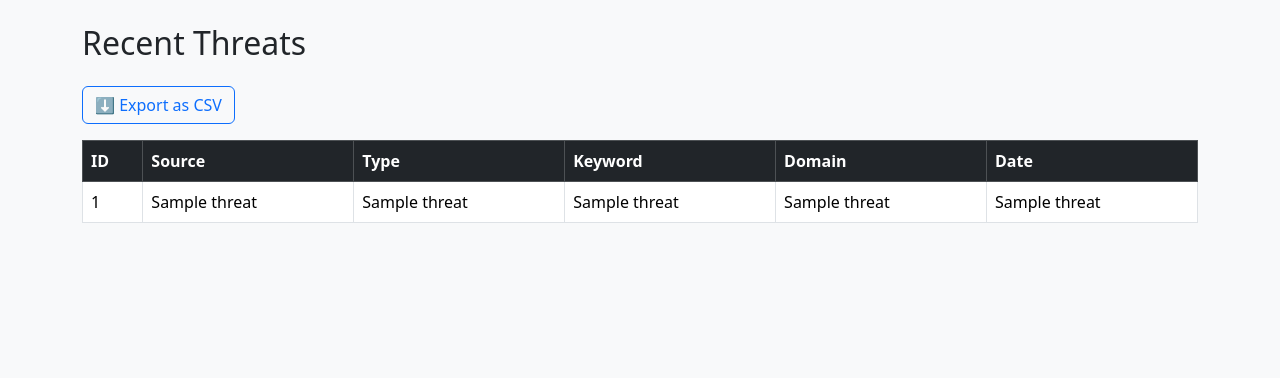
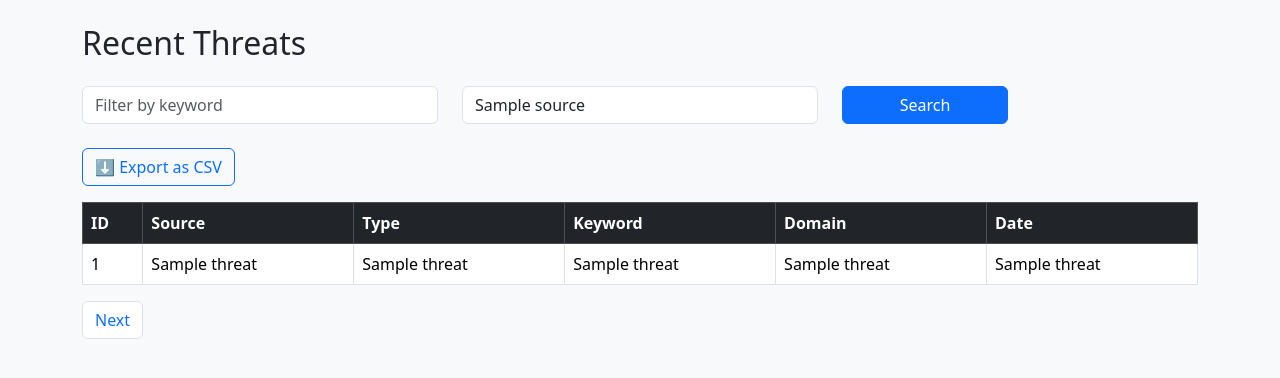
Before and after one commit to SirDaniel001/osint-threat-intel, a Flask app: template dashboard/templates/threats.html in a window 1280 px wide. Shown: the part 56-434 px from the top of the page. Run offline with Flask 3, Linux system fonts and the light colour scheme; the template is opened without the code that fills it: most values are stand-ins (such as "Sample title", 1, 10 or a date in 2020).

Commit message:
Day 17 extended: Added search filter, pagination, and HTTP auth to threats dashboard

```diff
--- a/dashboard/app.py
+++ b/dashboard/app.py
@@ -1,52 +1,106 @@
-from flask import Flask, render_template, Response
+from flask import Flask, render_template, request, Response
 import sqlite3
 import os
 import csv
 import io
 from datetime import datetime
+from functools import wraps
 
 app = Flask(__name__)
 
+# ---------------------------
+# 🔐 Admin Login (HTTP Auth)
+# ---------------------------
+ADMIN_USERNAME = "admin"
+ADMIN_PASSWORD = "osint123"  # Change this before deployment
+
+def check_auth(username, password):
+    return username == ADMIN_USERNAME and password == ADMIN_PASSWORD
+
+def authenticate():
+    return Response(
+        'Access denied.\n', 401,
+        {'WWW-Authenticate': 'Basic realm="Login Required"'}
+    )
+
+def requires_auth(f):
+    @wraps(f)
+    def decorated(*args, **kwargs):
+        auth = request.authorization
+        if not auth or not check_auth(auth.username, auth.password):
+            return authenticate()
+        return f(*args, **kwargs)
+    return decorated
+
+# ---------------------------
+# Database Access Function
+# ---------------------------
+def fetch_threats(keyword=None, source=None, limit=10, offset=0):
+    db_path = os.path.abspath('../osint_threats.db')
+    conn = sqlite3.connect(db_path)
+    cursor = conn.cursor()
+
+    query = """
+        SELECT id, source, type, keyword, domain, date_detected
+        FROM threats
+    """
+    filters = []
+    params = []
+
+    if keyword:
+        filters.append("keyword LIKE ?")
+        params.append(f"%{keyword}%")
+    if source:
+        filters.append("source LIKE ?")
+        params.append(f"%{source}%")
+
+    if filters:
+        query += " WHERE " + " AND ".join(filters)
+
+    query += " ORDER BY date_detected DESC LIMIT ? OFFSET ?"
+    params.extend([limit, offset])
+
+    cursor.execute(query, params)
+    results = cursor.fetchall()
+    conn.close()
+    return results
+
+# ---------------------------
+# Routes
+# ---------------------------
 @app.route("/")
 def index():
     return render_template("index.html")
 
-def fetch_threats():
-    db_path = os.path.abspath('../osint_threats.db')
-    conn = sqlite3.connect(db_path)
-    cursor = conn.cursor()
-    cursor.execute("""
-        SELECT id, source, type, keyword, domain, date_detected
-        FROM threats
-        ORDER BY date_detected DESC
-        LIMIT 10;
-    """)
-    results = cursor.fetchall()
-    conn.close()
-    return results
+@app.route("/threats")
+@requires_auth
+def threats():
+    # Get search filters and page number
+    keyword = request.args.get("keyword")
+    source = request.args.get("source")
+    page = int(request.args.get("page", 1))
+    per_page = 5
+    offset = (page - 1) * per_page
 
-@app.route("/threats")
-def threats():
-    data = fetch_threats()
+    data = fetch_threats(keyword=keyword, source=source, limit=per_page, offset=offset)
 
-    # 📜 Log access to /threats route
+    # Log access
     with open("access.log", "a") as log:
-        log.write(f"{datetime.now()} - /threats accessed\n")
+        log.write(f"{datetime.now()} - /threats accessed by {request.authorization.username}\n")
 
-    return render_template("threats.html", threats=data)
+    return render_template("threats.html", threats=data, page=page, keyword=keyword or "", source=source or "")
 
 @app.route("/export-csv")
+@requires_auth
 def export_csv():
     data = fetch_threats()
 
-    # Write data to CSV in memory
     output = io.StringIO()
     writer = csv.writer(output)
     writer.writerow(['ID', 'Source', 'Type', 'Keyword', 'Domain', 'Date Detected'])
     for row in data:
         writer.writerow(row)
 
-    # Return as downloadable file
     return Response(
         output.getvalue(),
         mimetype='text/csv',
--- a/dashboard/templates/threats.html
+++ b/dashboard/templates/threats.html
@@ -1,7 +1,7 @@
 <!DOCTYPE html>
 <html>
 <head>
-    <title>Threat Dashboard</title>
+    <title>Threats Dashboard</title>
     <link rel="stylesheet" href="https://cdn.jsdelivr.net/npm/bootstrap@5.3.2/dist/css/bootstrap.min.css">
 </head>
 <body class="bg-light">
@@ -15,6 +15,18 @@
 
     <div class="container mt-4">
         <h2 class="mb-4">Recent Threats</h2>
+
+        <form method="get" class="row mb-4">
+            <div class="col-md-4">
+                <input type="text" class="form-control" name="keyword" placeholder="Filter by keyword" value="{{ keyword }}">
+            </div>
+            <div class="col-md-4">
+                <input type="text" class="form-control" name="source" placeholder="Filter by source" value="{{ source }}">
+            </div>
+            <div class="col-md-2">
+                <button type="submit" class="btn btn-primary w-100">Search</button>
+            </div>
+        </form>
 
         <a href="/export-csv" class="btn btn-outline-primary mb-3">⬇ Export as CSV</a>
 
@@ -42,6 +54,19 @@
             {% endfor %}
             </tbody>
         </table>
+
+        <nav>
+            <ul class="pagination">
+                {% if page > 1 %}
+                <li class="page-item">
+                    <a class="page-link" href="?page={{ page - 1 }}&keyword={{ keyword }}&source={{ source }}">Previous</a>
+                </li>
+                {% endif %}
+                <li class="page-item">
+                    <a class="page-link" href="?page={{ page + 1 }}&keyword={{ keyword }}&source={{ source }}">Next</a>
+                </li>
+            </ul>
+        </nav>
     </div>
 </body>
 </html>
```
